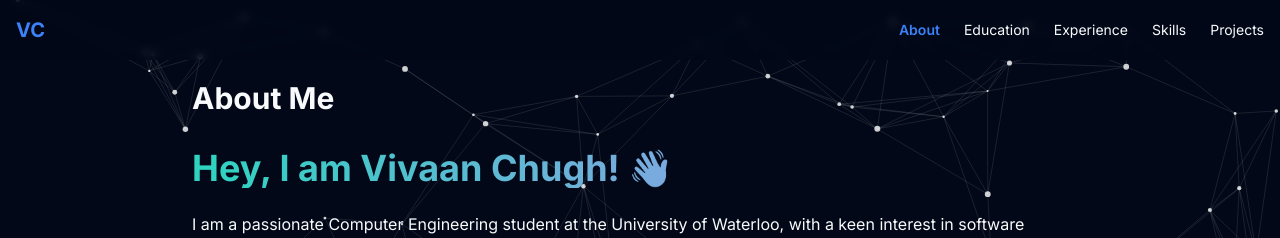
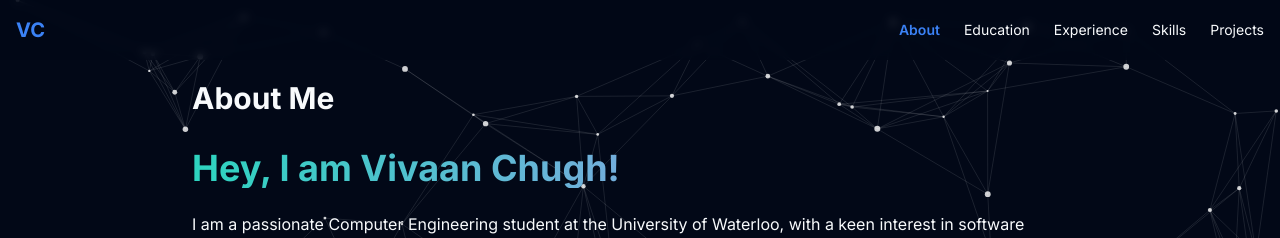
Before and after one commit to VivaanChugh/my-app, a Next.js app: page / in a window 1280 px wide. Shown: the top 238 px of the page. Built offline with nearby package versions, Linux system fonts and the light colour scheme.

Commit message:
New updates

```diff
--- a/app/page.tsx
+++ b/app/page.tsx
@@ -19,7 +19,7 @@ export default function Home() {
         <Section id="about" title="About Me">
           <FadeInSection>
             <div className="space-y-6">
-              <TypingAnimation key="typing-animation" text="Hey, I am Vivaan Chugh! 👋" delay={80} />
+              <TypingAnimation key="typing-animation" text="Hey, I am Vivaan Chugh!" delay={160} />
               <div className="space-y-4 text-foreground">
                 <p>
                   I am a passionate Computer Engineering student at the University of Waterloo,
```
